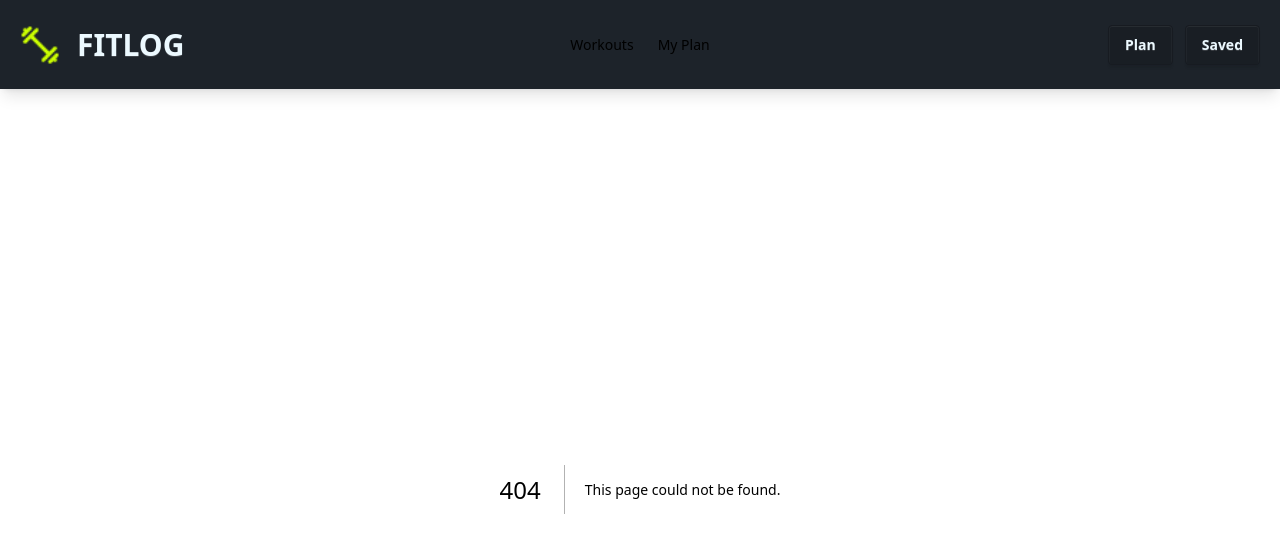
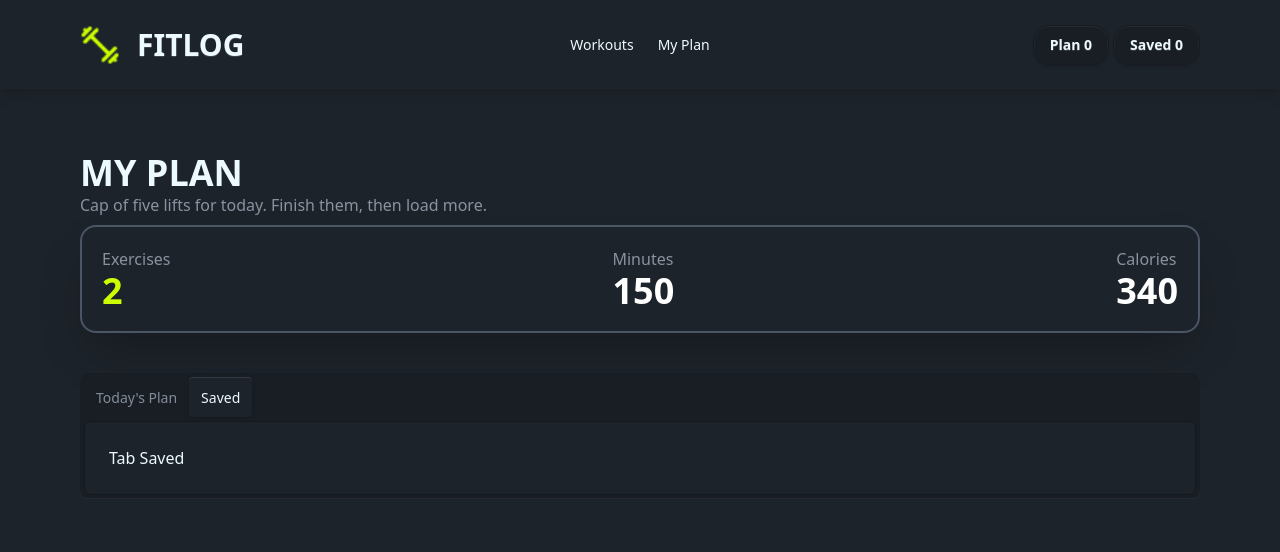
Before and after one commit to Wasima230Sultana/Fit-Log, a Next.js app: page /my-plan in a window 1280 px wide. Before the commit this address had no page. Shown: the top 552 px of the page. Built offline with nearby package versions, Linux system fonts and the light colour scheme.

Commit message:
Add context

```diff
--- /dev/null
+++ b/src/app/Components/ButtonDetails/LaterButton.tsx
@@ -0,0 +1,20 @@
+'use client'
+import { WorkoutContext } from '@/app/context/page';
+import { IWorkOuts } from '@/app/Type/type';
+import React, { useContext } from 'react';
+import { FaBookmark } from 'react-icons/fa';
+
+const LaterButton = ({work}:{work:IWorkOuts}) => {
+    const {laterList, setLaterList} = useContext(WorkoutContext)
+    const handleLaterList=()=>{
+setLaterList([...laterList,work])
+    }
+    return (
+        <div>
+     <button onClick={()=>handleLaterList()} className="btn border-mist-500"><FaBookmark />Save for later</button>
+
+        </div>
+    );
+};
+
+export default LaterButton;
--- /dev/null
+++ b/src/app/Components/ButtonDetails/TodayButton.tsx
@@ -0,0 +1,20 @@
+'use client'
+import { WorkoutContext } from '@/app/context/page';
+import { IWorkOuts } from '@/app/Type/type';
+import { useContext } from 'react';
+import { FaCalendarPlus } from 'react-icons/fa';
+
+const TodayButton = ({work}:{work:IWorkOuts}) => {
+    const {todayList,setTodayList} = useContext(WorkoutContext)
+    const handleTodayList=()=>{
+        // const list = [...todayList]
+        setTodayList([...todayList,work])
+    }
+    return (
+        <div>
+              <button onClick={()=>handleTodayList()} className="btn bg-[#CCFF00] text-black "> <FaCalendarPlus />Add to today's plan</button>
+        </div>
+    );
+};
+
+export default TodayButton;
--- a/src/app/Components/Navbar.tsx
+++ b/src/app/Components/Navbar.tsx
@@ -1,14 +1,15 @@
 import Image from 'next/image';
-import React from 'react';
 import logo from '@/app/assets/logo.png'
 import Link from 'next/link';
+import NavButton from './NavbarButtons/NavButton';
 const Navbar = () => {
+  // const {}= use(WorkoutContext)
   const links = <>
     <li><Link href={'/'}>Workouts</Link></li>
-    <li><a>My Plan</a></li>
+    <li><Link href={'/my-plan'}>My Plan</Link></li>
   </>
   return (
-    <div className="navbar bg-base-100 shadow-lg p-5">
+    <div className="navbar bg-base-100 shadow-lg p-5 md:px-20">
       <div className="navbar-start">
         <div className="dropdown">
           <div tabIndex={0} role="button" className="btn btn-ghost lg:hidden">
@@ -33,8 +34,7 @@ const Navbar = () => {
         </ul>
       </div>
       <div className="navbar-end gap-3">
-        <button className='btn'>Plan</button>
-        <button className='btn'>Saved</button>
+       <NavButton></NavButton>
 
       </div>
     </div>
--- /dev/null
+++ b/src/app/Components/NavbarButtons/NavButton.tsx
@@ -0,0 +1,24 @@
+'use client'
+import { WorkoutContext } from '@/app/context/page';
+import Link from 'next/link';
+import React, { useContext } from 'react';
+
+const NavButton = () => {
+    const {todayList,laterList} = useContext(WorkoutContext);
+    return (
+        <div className='flex items-center gap-1 '>
+            <div>
+                 <Link href={'/my-plan'}>
+            <button className='btn rounded-2xl'>Plan {todayList.length}</button>
+            </Link>
+            </div>
+           <div>
+        <button className='btn rounded-2xl'>Saved {laterList.length}</button>
+
+           </div>
+
+        </div>
+    );
+};
+
+export default NavButton;
--- /dev/null
+++ b/src/app/context/page.tsx
@@ -0,0 +1,34 @@
+'use client'
+
+import { createContext, ReactNode, useState } from "react";
+import { IWorkOuts } from "../Type/type"
+
+interface IWorkoutContext{
+    todayList : IWorkOuts[],
+    setTodayList: React.Dispatch<React.SetStateAction<IWorkOuts[]>>;
+  laterList: IWorkOuts[];
+  setLaterList: React.Dispatch<React.SetStateAction<IWorkOuts[]>>;
+}
+
+export const WorkoutContext= createContext<IWorkoutContext>({
+todayList:[],
+setTodayList:()=>[],
+laterList:[],
+setLaterList:()=>[],
+}
+)
+const WorkoutProvider = ({children}:{children:ReactNode})=>{
+const [todayList,setTodayList] = useState<IWorkOuts[]>([]);
+const [laterList,setLaterList] = useState<IWorkOuts[]>([]);
+
+const sharedData = {
+    todayList,
+    setTodayList,
+    laterList,
+    setLaterList
+}
+return (
+    <WorkoutContext.Provider value={sharedData}>{children}</WorkoutContext.Provider>
+)
+}
+export default WorkoutProvider;
--- a/src/app/layout.tsx
+++ b/src/app/layout.tsx
@@ -3,6 +3,7 @@ import { Geist, Geist_Mono } from "next/font/google";
 import "./globals.css";
 import { ToastContainer } from "react-toastify";
 import Navbar from "./Components/Navbar";
+import WorkoutProvider from "./context/page";
 
 const geistSans = Geist({
   variable: "--font-geist-sans",
@@ -27,11 +28,14 @@ export default function RootLayout({ children }: LayoutProps<"/">) {
       className={`${geistSans.variable} ${geistMono.variable} h-full antialiased`}
     >
       <body className="min-h-full flex flex-col">
-        <Navbar></Navbar>
+        <WorkoutProvider>
+             <Navbar></Navbar>
         <main>
            {children}
         </main>
        <ToastContainer></ToastContainer>
+        </WorkoutProvider>
+
         </body>
     </html>
   );
--- /dev/null
+++ b/src/app/my-plan/page.tsx
@@ -0,0 +1,42 @@
+import React from 'react';
+
+const MyPlanPage = () => {
+    return (
+        <div className='max-w-8xl mx-auto my-8 p-6 md:px-20'>
+            <div className='my-2'>
+                <h1 className='text-4xl font-extrabold'>MY PLAN</h1>
+                <p className='text-[#8A92A0]'>Cap of five lifts for today. Finish them, then load more.</p>
+            </div>
+            <div className='my-2 flex justify-between items-center p-5 rounded-2xl border-2 border-gray-600 shadow-2xl'>
+                <div>
+                    <p className='text-[#8A92A0]'>Exercises</p>
+                    <p className='text-4xl text-[#CCFF00] font-bold'>2</p>
+                </div>
+
+                <div>
+                    <p className='text-[#8A92A0]'>Minutes</p>
+                    <p className='text-4xl text-[#FFFFFF] font-bold'>150</p>
+                </div>
+
+                <div>
+                    <p className='text-[#8A92A0]'>Calories</p>
+                    <p className='text-4xl text-[#FFFFFF] font-bold'>340</p>
+
+                </div>
+            </div>
+            <div className='my-10'>
+                {/* name of each tab group should be unique */}
+<div className="tabs tabs-box">
+  <input type="radio" name="my_tabs_6" className="tab" aria-label="Today's Plan" />
+  <div className="tab-content bg-base-100 border-base-300 p-6"> Today's Plan</div>
+
+  <input type="radio" name="my_tabs_6" className="tab" aria-label="Saved" defaultChecked />
+  <div className="tab-content bg-base-100 border-base-300 p-6">Tab Saved</div>
+
+</div>
+            </div>
+        </div>
+    );
+};
+
+export default MyPlanPage;
```
Also changed, not shown: src/app/workouts/[workId]/page.tsx (+5 -5 lines).
